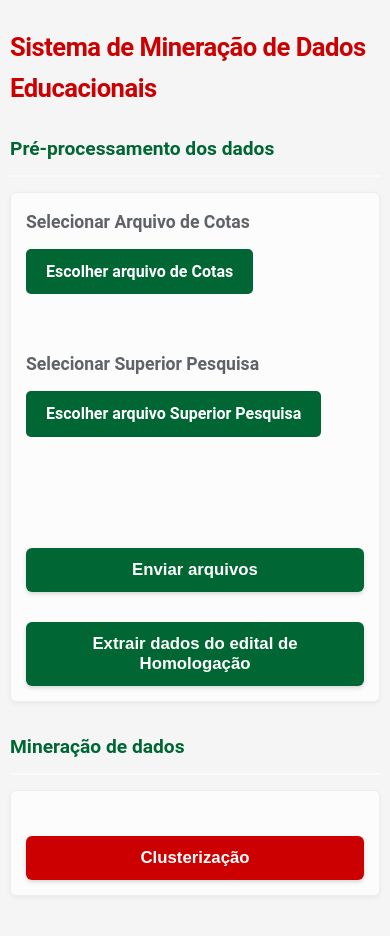
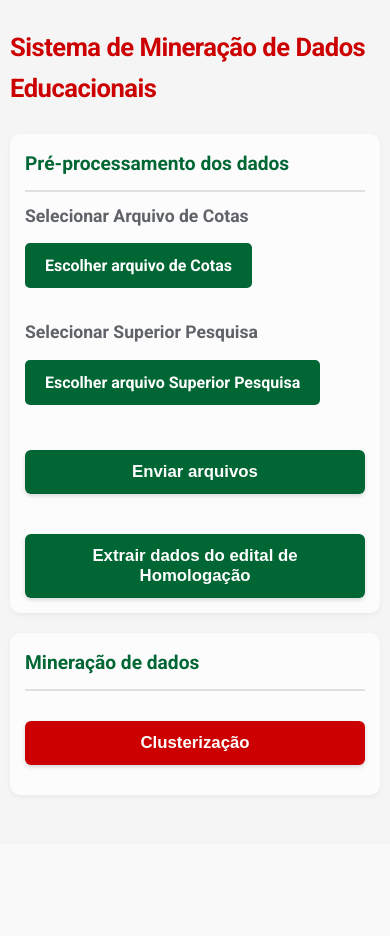
Before and after one commit to Antonioabriel/Projeto-MD, a Django app: page /polls/ in a window 390 px wide. After the commit the page ends 796 px from the top, so only its background shows below. Run offline with Django 5.2, Linux system fonts and the light colour scheme.

Commit message:
bloco clusterizacao

```diff
--- a/mysite/polls/templates/polls/index.html
+++ b/mysite/polls/templates/polls/index.html
@@ -2,46 +2,41 @@
 <html>
 <head>
     <meta charset="utf-8">
+    <title>Upload CSV</title>
     <link rel="stylesheet" type="text/css" href="style.css">
-    <title>Upload CSV</title>
+    <link href="https://fonts.googleapis.com/css2?family=Roboto:wght@400;500;700&display=swap" rel="stylesheet">
 </head>
 <body>
     <div class="container">
         <h1>Sistema de Mineração de Dados Educacionais</h1>
+
+        <div class="main-sections-wrapper">
+
+            <div class="section-block">
                 <h2>Pré-processamento dos dados</h2>
                 <form method="post" enctype="multipart/form-data">
                     {% csrf_token %}
-
                     <div class="form-group">
-
                         <label for="id_cota" class="custom-label">Selecionar Arquivo de Cotas</label>
                         <input type="file" id="id_cota" name="cota" class="inputfile">
                         <label for="id_cota" class="file-upload-button">Escolher arquivo de Cotas</label>
                     </div>
-
-            <br>
-
                     <div class="form-group">
-
                         <label for="id_superior_pesquisa" class="custom-label">Selecionar Superior Pesquisa</label>
                         <input type="file" id="id_superior_pesquisa" name="superior_pesquisa" class="inputfile">
                         <label for="id_superior_pesquisa" class="file-upload-button">Escolher arquivo Superior Pesquisa</label>
                     </div>
+                    <button type="submit">Enviar arquivos</button>
+                </form>
 
-            <br><br>
-            <button type="submit">Enviar arquivos</button>
-
-            <!-- Botão extrair do PDF: leva para a nova página de upload de arquivo único -->
-            <form action="{% url 'mesclar' %}" method="get">
+                <form action="{% url 'mesclar' %}" method="get" class="action-form">
                     <button type="submit">Extrair dados do edital de Homologação</button>
                 </form>
-
+            </div><div class="section-block">
                 <h2>Mineração de dados</h2>
-            <!-- Botão Clusters: leva para a nova página de Clusters de arquivo único -->
-            <form action="{% url 'clusters' %}" method="get">
+                <form action="{% url 'clusters' %}" method="get" class="action-form">
                     <button type="submit">Clusterização</button>
                 </form>
-
-        </div>
+            </div></div></div>
 </body>
 </html>
--- a/mysite/polls/templates/polls/style.css
+++ b/mysite/polls/templates/polls/style.css
@@ -6,37 +6,65 @@ html {
     box-sizing: inherit;
 }
 
+/* Cores do IFF:
+   Verde Principal: #006633
+   Vermelho: #CC0000
+   Branco: #FFFFFF
+   Cinza Claro: #f8f9fa (para formulários e outros elementos de destaque)
+*/
 
-/* Body e Tipografia - FUNDO VERDE E CONTEÚDO ALINHADO À ESQUERDA */
+/* Body e Tipografia - FUNDO CLARO E CONTEÚDO ALINHADO À ESQUERDA */
 body {
     font-family: 'Roboto', 'Helvetica Neue', Arial, sans-serif;
     margin: 0;
-    padding: 30px; /* Mantém o espaçamento nas bordas */
-    background-color: #F5F5F5; /* Fundo do site todo é o verde do IFF */
-    color: #FFFFFF; /* Cor do texto padrão do site é branca */
+    padding: 30px;
+    background-color: #F5F5F5;
+    color: #3c4043; /* Cor do texto padrão do site agora é CINZA ESCURO */
     line-height: 1.6;
-    display: block; /* Garante que não há flexbox centralizando */
+    display: block;
     min-height: 100vh;
-    /* justify-content e align-items removidos, pois display é block */
 }
 
-/* O .container é para limitar a largura, mas não centralizar */
+/* O .container é para limitar a largura e alinhar à esquerda */
 .container {
     width: 100%;
-    max-width: 850px; /* Limite de largura para o conteúdo principal */
-    background-color: transparent; /* Fundo transparente */
-    padding: 0; /* Removido padding extra */
-    border-radius: 0; /* Removido border-radius */
-    box-shadow: none; /* Removido box-shadow */
-    color: #FFFFFF; /* Garante que o texto dentro dele seja branco */
-    margin: 0; /* ESSENCIAL: Garante que não há margem automática para centralizar */
-    /* Removido margin-right: auto; se estava presente */
+    max-width: 1200px; /* Aumentado para acomodar duas colunas */
+    background-color: transparent;
+    padding: 0;
+    border-radius: 0;
+    box-shadow: none;
+    color: inherit; /* Herda a cor do body (cinza escuro) */
+    margin: 0 auto; /* Mantém centralizado se a tela for muito larga */
+}
+
+/* Wrapper para as seções lado a lado */
+.main-sections-wrapper {
+    display: flex; /* ATIVA FLEXBOX: coloca os itens lado a lado */
+    flex-wrap: wrap; /* Permite que os itens quebrem a linha em telas pequenas */
+    gap: 30px; /* Espaço entre as colunas */
+    justify-content: flex-start; /* Alinha o conteúdo à esquerda dentro do wrapper */
+    align-items: stretch; /* Garante que as colunas tenham a mesma altura */
+    margin-top: 20px;
+}
+
+/* Estilo para cada bloco de seção (Pré-processamento e Mineração) */
+.section-block {
+    flex: 1; /* Faz com que os blocos tentem ocupar o mesmo espaço */
+    min-width: 300px;
+    background-color: #fcfcfc; /* Fundo branco para o bloco inteiro */
+    padding: 25px;
+    border-radius: 10px;
+    box-shadow: 0 2px 5px rgba(0, 0, 0, 0.05);
+    color: #3c4043; /* Texto dentro do bloco é cinza escuro */
+    display: flex; /* Torna o section-block um contêiner flex */
+    flex-direction: column; /* Organiza os itens internos em coluna (h2, form) */
+    justify-content: flex-start; /* Alinha h2 ao topo do bloco */
 }
 
 /* Títulos */
 h1 {
     color: #CC0000;
-    text-align: left; /* ALINHADO À ESQUERDA */
+    text-align: left;
     margin-bottom: 40px;
     font-size: 2.2rem;
     letter-spacing: -0.5px;
@@ -44,26 +72,26 @@ h1 {
 }
 
 h2 {
-    color: #006633; /* Mantém branco para visibilidade no fundo verde */
-    border-bottom: 2px solid rgba(255, 255, 255, 0.5); /* Borda branca transparente */
+    color: #006633; /* Verde do IFF */
+    border-bottom: 2px solid #e0e0e0; /* Borda cinza clara para fundo claro */
     padding-bottom: 10px;
-    margin-top: 50px;
-    margin-bottom: 25px;
+    margin-top: 0; /* Alinhado ao topo do section-block */
+    margin-bottom: 25px; /* Espaço abaixo do h2 */
     font-size: 1.6rem;
     font-weight: 600;
 }
 
-/* Formulários */
-form {
-    background-color: #fcfcfc; /* Fundo dos formulários mantém-se claro */
-    padding: 25px;
-    border-radius: 10px;
-    border: 1px solid #eee;
-    box-shadow: 0 2px 5px rgba(0, 0, 0, 0.05);
-    margin-bottom: 30px;
-    max-width: 600px; /* Limita a largura dos formulários */
-    margin-left: 0; /* ESSENCIAL: Garante alinhamento à esquerda */
-    margin-right: 0; /* ESSENCIAL: Garante que não há margem automática para centralizar */
+/* Formulários (gerais, dentro de section-block) */
+.section-block form {
+    background-color: transparent;
+    padding: 0;
+    border-radius: 0;
+    border: none;
+    box-shadow: none;
+    margin-bottom: 20px; /* Espaço entre formulários (se houver mais de um) */
+    max-width: none;
+    margin-left: 0;
+    margin-right: 0;
 }
 
 /* Estilo para o wrapper do grupo de formulário (label + input + button) */
@@ -78,7 +106,7 @@ form {
     display: block;
     margin-bottom: 8px;
     font-weight: bold;
-    color: #5f6368; /* Cinza escuro para ser visível no fundo claro do form */
+    color: #5f6368;
     font-size: 1.1rem;
 }
 
@@ -109,14 +137,14 @@ form {
 }
 
 .file-upload-button:hover {
-    background-color: #004d26; /* Verde mais escuro no hover */
+    background-color: #004d26;
     transform: translateY(-2px);
 }
 
 /* Acessibilidade: estado de foco para navegação por teclado */
 .inputfile:focus + .file-upload-button,
 .file-upload-button:focus {
-    outline: 2px solid #CC0000; /* Outline com o vermelho do IFF */
+    outline: 2px solid #CC0000;
     outline-offset: 2px;
 }
 
@@ -148,52 +176,85 @@ form button[type="submit"]:hover {
     box-shadow: 0 4px 8px rgba(0, 0, 0, 0.2);
 }
 
-/* Estilos para os formulários de "Extrair dados" e "Clusterização" */
-.action-form {
-    display: block; /* Mudar para block para que não use flexbox */
-    padding: 20px;
-    margin-top: 40px;
-    margin-bottom: 30px;
-    background-color: #fcfcfc;
-    border: 1px solid #eee;
-    box-shadow: 0 2px 5px rgba(0, 0, 0, 0.05);
-    max-width: 600px; /* Limita a largura */
-    margin-left: 0; /* ALINHADO À ESQUERDA */
-    margin-right: 0; /* ESSENCIAL: Garante que não há margem automática para centralizar */
+/* ATENÇÃO AQUI: Estilos para o formulário de "Clusterização" específico */
+form[action*="clusters"] {
+    flex-grow: 1;
+    display: flex;
+    justify-content: center;
+    align-items: center;
+    flex-direction: column;
+    margin-bottom: 0;
+    margin-top: 20px;
+    padding: 0;
 }
 
-.action-form button {
-    margin: 0; /* Remove margens extras */
-    display: block; /* Faz o botão ocupar 100% da largura do formulário */
+/* ATENÇÃO AQUI: Aumentando a largura do botão de Clusterização */
+form[action*="clusters"] button {
+    margin: 0;
+    width: 80%; /* Aumenta a largura do botão para 80% do seu contêiner (o formulário) */
+    /* Você pode experimentar com valores como 70%, 90% ou um valor fixo como 250px */
+    display: block; /* Garante que o botão se comporte como um bloco para a largura funcionar */
+}
+
+
+/* Estilos para o formulário de "Extrair dados" (que não é o de Clusterização) */
+.action-form:not([action*="clusters"]) {
+    display: block;
+    padding: 0;
+    margin-top: 20px;
+    margin-bottom: 0;
+    background-color: transparent;
+    border: none;
+    box-shadow: none;
+    max-width: none;
+    margin-left: 0;
+    margin-right: 0;
+}
+
+.action-form:not([action*="clusters"]) button {
+    margin: 0;
+    display: block;
     width: 100%;
 }
 
+
 /* Botão "Extrair dados do edital de Homologação" */
 form[action*="mesclar"] button {
-    background-color: #006633; /* Verde do IFF */
+    background-color: #006633;
 }
 
 form[action*="mesclar"] button:hover {
     background-color: #004d26;
 }
 
-/* Botão "Clusterização" */
+/* Botão "Clusterização" (Mantém as cores específicas) */
 form[action*="clusters"] button {
-    background-color: #CC0000; /* Vermelho do IFF */
+    background-color: #CC0000;
 }
 
 form[action*="clusters"] button:hover {
     background-color: #a60000;
 }
 
-/* Ajustes Responsivos */
+
+/* AJUSTES RESPONSIVOS */
 @media (max-width: 768px) {
     body {
-        padding: 15px; /* Reduz padding em telas menores */
+        padding: 15px;
     }
 
     .container {
-        max-width: 100%; /* Container pode ocupar 100% em telas menores */
+        max-width: 100%;
+    }
+
+    .main-sections-wrapper {
+        flex-direction: column;
+        gap: 20px;
+    }
+
+    .section-block {
+        padding: 20px;
+        min-width: unset;
     }
 
     h1 {
@@ -203,7 +264,7 @@ form[action*="clusters"] button:hover {
 
     h2 {
         font-size: 1.4rem;
-        margin-top: 30px;
+        margin-top: 0;
         margin-bottom: 15px;
     }
 
@@ -221,9 +282,25 @@ form[action*="clusters"] button:hover {
     }
 
     form, .action-form {
-        padding: 20px; /* Ajusta padding dos forms em telas menores */
-        max-width: 100%; /* Forms ocupam 100% em telas menores */
+        padding: 0;
+        max-width: 100%;
         border-radius: 8px;
+    }
+    .action-form {
+        margin-top: 15px;
+    }
+
+    /* Em telas pequenas, o botão Clusterização também deve ter largura total e não centralizar no espaço todo */
+    form[action*="clusters"] {
+        justify-content: flex-start; /* Alinha ao topo/inicio */
+        align-items: flex-start; /* Alinha à esquerda */
+        min-height: unset; /* Remove altura mínima */
+        flex-grow: 0; /* Não cresce em telas pequenas */
+        margin-bottom: 15px; /* Adiciona espaçamento após o formulário */
+    }
+    form[action*="clusters"] button {
+        width: 100%; /* Ocupa 100% da largura em telas pequenas */
+        display: block;
     }
 }
 
@@ -232,9 +309,8 @@ form[action*="clusters"] button:hover {
         padding: 10px;
     }
 
-    form, .action-form {
+    .section-block {
         padding: 15px;
-        border-radius: 6px;
     }
 
     h1 {
@@ -244,6 +320,7 @@ form[action*="clusters"] button:hover {
 
     h2 {
         font-size: 1.2rem;
-        margin-top: 25px;
+        margin-top: 0;
+        margin-bottom: 10px;
     }
 }
```
Lines whose indentation alone changed are shown as unchanged.
